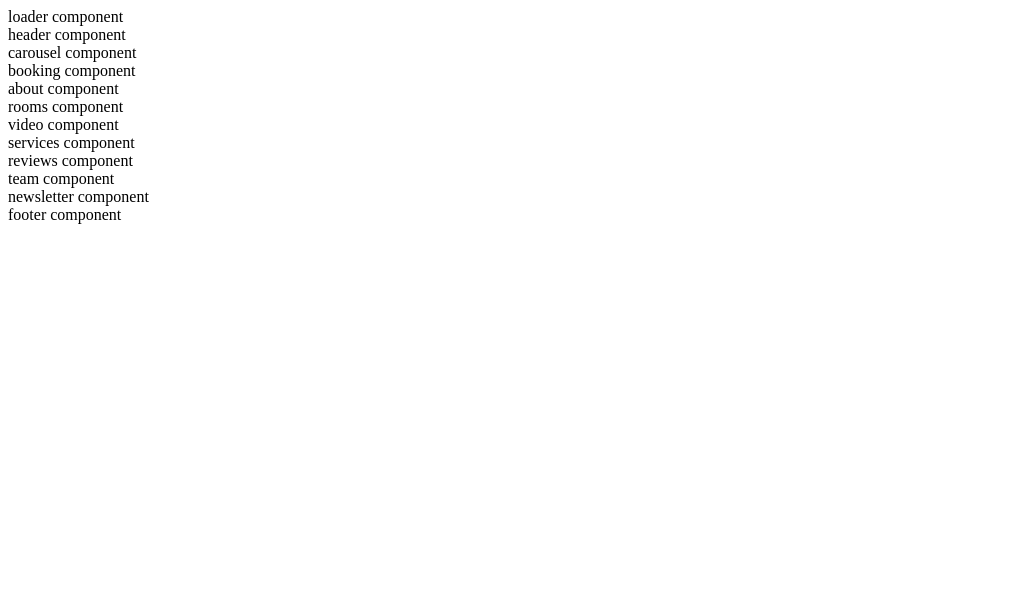
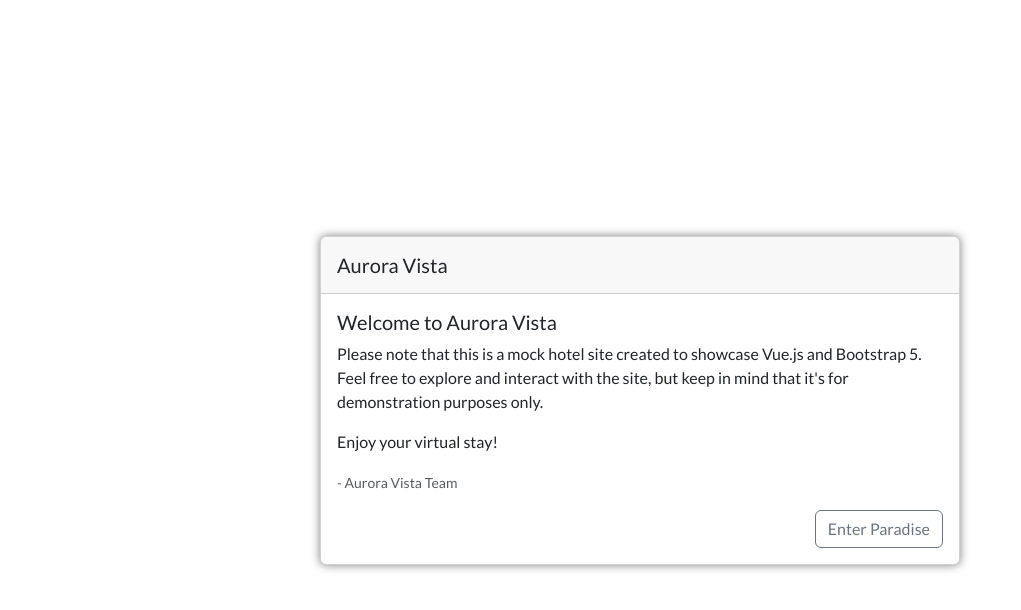
Before and after one commit to CryFecteau/aurora-vista, a Vue app: page / in a window 1280 px wide. Shown: the top 610 px of the page, without its empty margins (0-1021 px from the left). Built offline with nearby package versions, Linux system fonts and the light colour scheme.

Commit message:
Styled loader component

```diff
--- a/package.json
+++ b/package.json
@@ -8,6 +8,8 @@
     "lint": "vue-cli-service lint"
   },
   "dependencies": {
+    "@popperjs/core": "^2.11.8",
+    "bootstrap": "^5.3.0",
     "core-js": "^3.8.3",
     "vue": "^3.2.13"
   },
--- a/src/App.vue
+++ b/src/App.vue
@@ -1,5 +1,5 @@
 <template>
-  <div>
+  <div class="container-xxl p-0">
     <LoaderComponent />
     <HeaderComponent />
     <CarouselComponent />
@@ -48,4 +48,10 @@
 };
 </script>
 
-<style></style>
+<style>
+@import url("https://fonts.googleapis.com/css?family=Lato");
+
+* {
+  font-family: Lato, sans-serif;
+}
+</style>
--- /dev/null
+++ b/src/color-palette.css
@@ -0,0 +1 @@
+:root {}
--- a/src/components/loader-component.vue
+++ b/src/components/loader-component.vue
@@ -1,12 +1,72 @@
 <template>
-  <div>loader component</div>
+  <div
+    v-if="!hasEntered"
+    class="show bg-white position-fixed translate-middle w-100 vh-100 top-50 start-50 d-flex flex-column align-items-center justify-content-center"
+  >
+    <div class="card w-50 card-styled">
+      <h5 class="card-header card-header-styled p-3">Aurora Vista</h5>
+      <div class="card-body">
+        <h5 class="card-title">Welcome to Aurora Vista</h5>
+        <p class="card-text">
+          Please note that this is a mock hotel site created to showcase Vue.js and
+          Bootstrap 5. Feel free to explore and interact with the site, but keep in mind
+          that it's for demonstration purposes only.
+        </p>
+        <p class="card-text">Enjoy your virtual stay!</p>
+        <p class="card-text"><small class="text-muted">- Aurora Vista Team </small></p>
+        <button
+          class="btn btn-outline-secondary float-end"
+          type="button"
+          :disabled="isDisabled"
+          @click="removeLoader"
+        >
+          <span
+            id="loader-spinner"
+            class="spinner-border spinner-border-sm"
+            role="status"
+            aria-hidden="true"
+            v-if="statusMsg === 'Loading...'"
+          ></span>
+          {{ statusMsg }}
+        </button>
+      </div>
+    </div>
+  </div>
 </template>
 
 <script>
 export default {
   name: "LoaderComponent",
   props: {},
+
+  data() {
+    return {
+      isDisabled: true,
+      statusMsg: "Loading...",
+      hasEntered: false,
+    };
+  },
+
+  methods: {
+    updateLoaderBtn() {
+      setTimeout(() => {
+        this.isDisabled = false;
+        this.statusMsg = "Enter Paradise";
+      }, 5000);
+    },
+    removeLoader() {
+      this.hasEntered = true;
+    },
+  },
+
+  mounted() {
+    this.updateLoaderBtn();
+  },
 };
 </script>
 
-<style scoped></style>
+<style scoped>
+.card-styled {
+  box-shadow: 0 0 10px 0 rgba(0, 0, 0, 0.5);
+}
+</style>
--- a/src/main.js
+++ b/src/main.js
@@ -1,4 +1,6 @@
 import { createApp } from 'vue'
 import App from './App.vue'
+import "bootstrap/dist/css/bootstrap.min.css"
+import "bootstrap"
 
 createApp(App).mount('#app')
```
Also changed, not shown: 1 other file (tests, documents, lock files or other folders).
